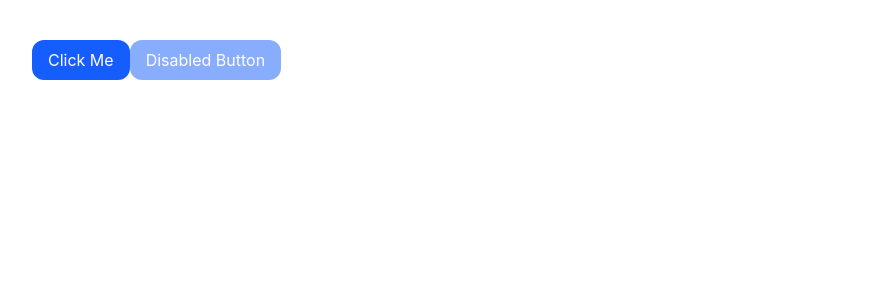
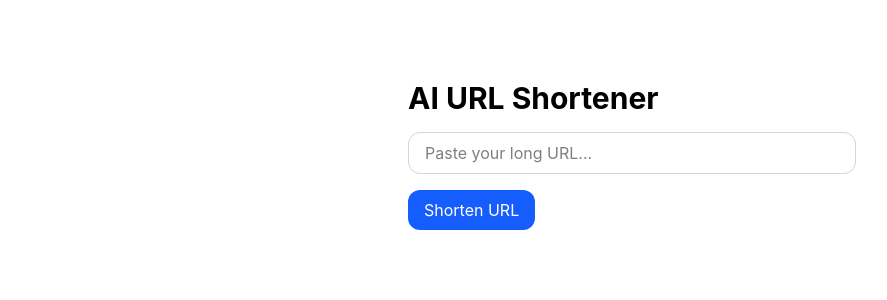
Before and after one commit to Aryan-ai17/Url_Shortner, a React app in the folder frontend/: page / in a window 1280 px wide. Shown: the top 300 px of the page, without its empty margins (8-895 px from the left). Built offline with nearby package versions, Linux system fonts and the light colour scheme; the HTML template or start-up script is replaced by a standard one.

Commit message:
Add reusable input component and initialize URL shortening service

```diff
--- a/frontend/package.json
+++ b/frontend/package.json
@@ -11,6 +11,7 @@
   },
   "dependencies": {
     "@tailwindcss/vite": "^4.3.1",
+    "axios": "^1.18.0",
     "react": "^19.2.6",
     "react-dom": "^19.2.6",
     "react-router-dom": "^7.18.0",
--- /dev/null
+++ b/frontend/src/components/Input.jsx
@@ -0,0 +1,29 @@
+function Input({
+  type = "text",
+  placeholder,
+  value,
+  onChange,
+}) {
+  return (
+    <input
+      type={type}
+      placeholder={placeholder}
+      value={value}
+      onChange={onChange}
+      className="
+        w-full
+        px-4
+        py-2
+        border
+        border-gray-300
+        rounded-xl
+        outline-none
+        focus:ring-2
+        focus:ring-blue-500
+        focus:border-blue-500
+      "
+    />
+  );
+}
+
+export default Input;
--- a/frontend/src/pages/Home.jsx
+++ b/frontend/src/pages/Home.jsx
@@ -1,18 +1,35 @@
+import { shortenUrl } from "../services/urlService";
+import { useState } from "react";
 import Button from "../components/Button";
+import Input from "../components/Input";
 
 function Home() {
-  function sayHello() {
-    alert("Button Clicked!");
+  const [url,setUrl]=useState("");
+  const [shortUrl,setShortUrl]=useState("");
+  async function handleShorten() {
+  try {
+    const data = await shortenUrl(url);
+
+
+  } catch (error) {
+    console.error(error);
   }
+}
 
   return (
-    <div className="p-10 space-y-4">
-      <Button onClick={sayHello}>
-        Click Me
-      </Button>
+    <div className="max-w-md mx-auto mt-20 space-y-4">
+      <h1 className="text-3xl font-bold">
+        AI URL Shortener
+      </h1>
 
-      <Button disabled>
-        Disabled Button
+      <Input
+        placeholder="Paste your long URL..."
+        value={url}
+        onChange={(e) => setUrl(e.target.value)}
+      />
+
+      <Button onClick={handleShorten}>
+        Shorten URL
       </Button>
     </div>
   );
--- /dev/null
+++ b/frontend/src/services/urlService.js
@@ -0,0 +1,16 @@
+import axios from "axios";
+
+const API_URL = "http://localhost:3000/api/url";
+
+export async function shortenUrl(originalUrl) {
+  try {
+    const response = await axios.post(`${API_URL}/shorten`, {
+      originalUrl,
+    });
+
+    return response.data;
+  } catch (error) {
+    console.error(error);
+    throw error;
+  }
+}
```
Also changed, not shown: 1 other file (tests, documents, lock files or other folders).
